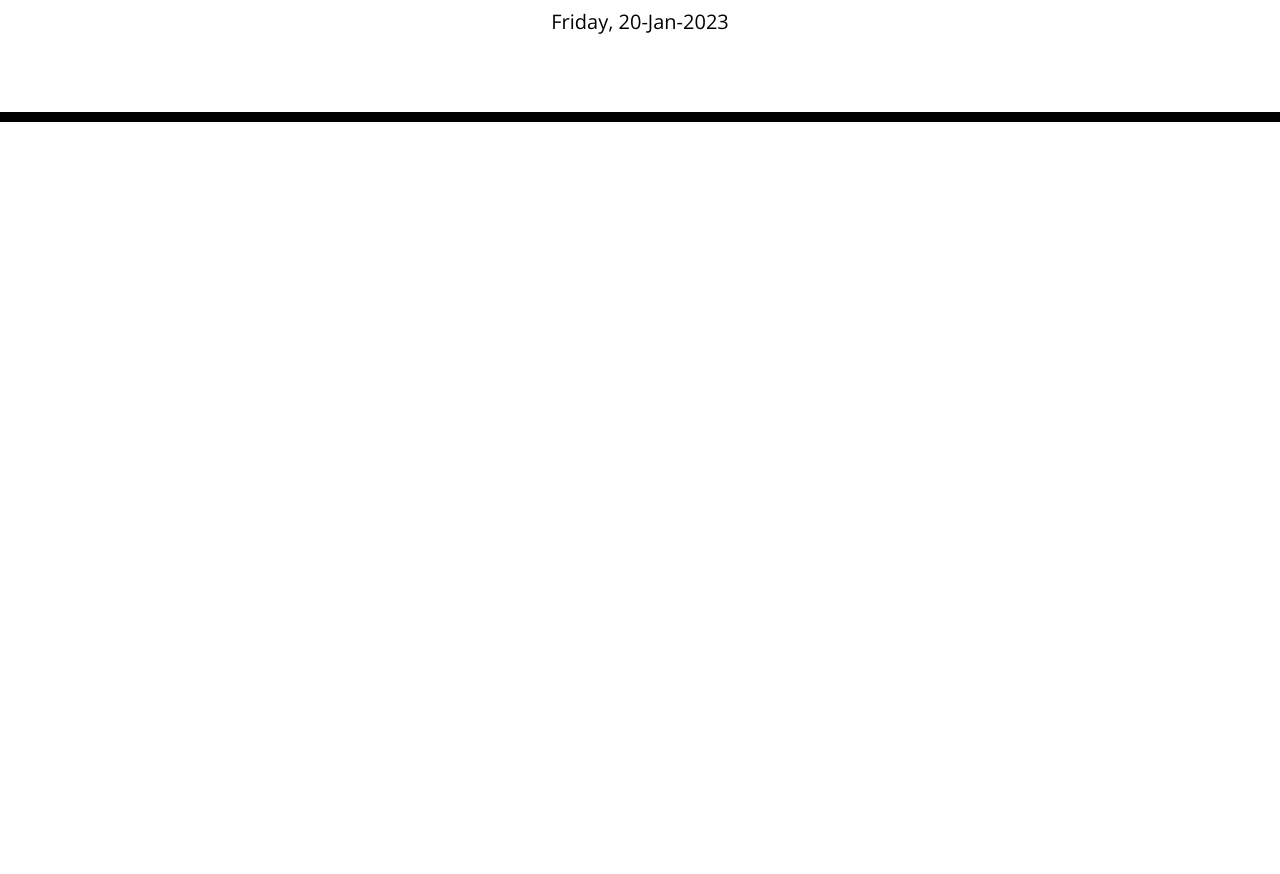
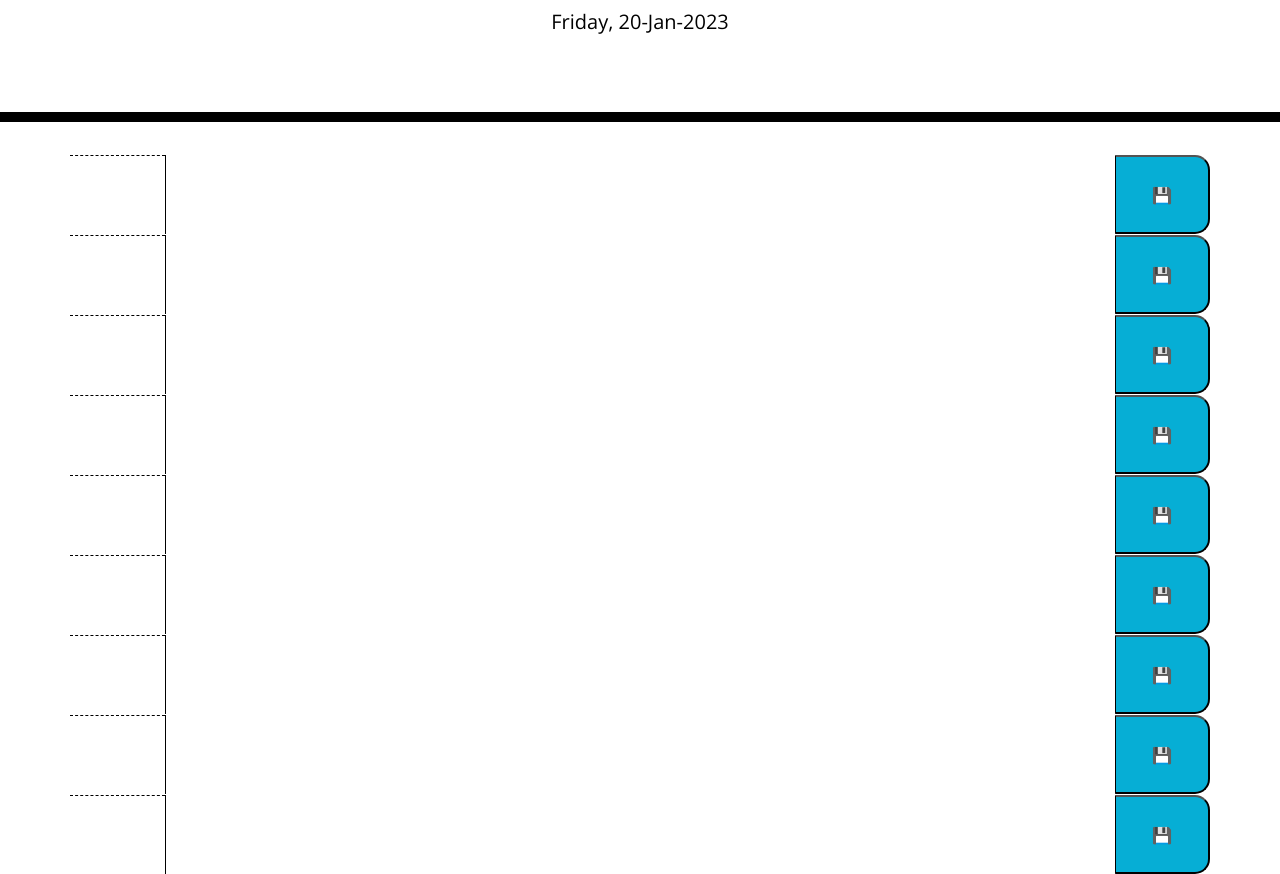
Before and after one commit to maijako/planner-app, a plain HTML site: page index.html in a window 1280 px wide. Shown: the part 182-1056 px from the top of the page. Before the commit the page ends 800 px from the top, so only its background shows below. Drawn offline with nearby package versions, Linux system fonts and the light colour scheme; files that its build step writes are made by us from their sources.

Commit message:
added timeblocks to html

```diff
--- a/assets/index.js
+++ b/assets/index.js
@@ -1,3 +1,3 @@
-//placeholder js file might not need it
+//The current date in the jumbotron
 var currentDay = moment().format('dddd, DD-MMM-YYYY');
 $("#currentDay").text(currentDay);
--- a/index.html
+++ b/index.html
@@ -18,7 +18,7 @@
       href="https://fonts.googleapis.com/css?family=Open+Sans&display=swap"
       rel="stylesheet"
     />
-    <link rel="stylesheet" href="style.css" />
+    <link rel="stylesheet" href="./assets/style.css" />
     <title>Work Day Scheduler</title>
   </head>
 
@@ -30,11 +30,87 @@
     </header>
     <div class="container">
       <!-- Timeblocks go here -->
+      <div class="time-block">
+        <div class="row">
+          <div class="col-1 hour"></div>
+          <textarea class="col-10 description"></textarea>
+          <button class="col-1 saveBtn">💾</button>
+        </div>
+      </div>
+
+      <div class="time-block">
+        <div class="row">
+          <div class="col-1 hour"></div>
+          <textarea class="col-10 description"></textarea>
+          <button class="col-1 saveBtn">💾</button>
+        </div>
+      </div>
+
+      <div class="time-block">
+        <div class="row">
+          <div class="col-1 hour"></div>
+          <textarea class="col-10 description"></textarea>
+          <button class="col-1 saveBtn">💾</button>
+        </div>
+      </div>
+
+      <div class="time-block">
+        <div class="row">
+          <div class="col-1 hour"></div>
+          <textarea class="col-10 description"></textarea>
+          <button class="col-1 saveBtn">💾</button>
+        </div>
+      </div>
+
+      <div class="time-block">
+        <div class="row">
+          <div class="col-1 hour"></div>
+          <textarea class="col-10 description"></textarea>
+          <button class="col-1 saveBtn">💾</button>
+        </div>
+      </div>
+
+      <div class="time-block">
+        <div class="row">
+          <div class="col-1 hour"></div>
+          <textarea class="col-10 description"></textarea>
+          <button class="col-1 saveBtn">💾</button>
+        </div>
+      </div>
+
+      <div class="time-block">
+        <div class="row">
+          <div class="col-1 hour"></div>
+          <textarea class="col-10 description"></textarea>
+          <button class="col-1 saveBtn">💾</button>
+        </div>
+      </div>
+
+      <div class="time-block">
+        <div class="row">
+          <div class="col-1 hour"></div>
+          <textarea class="col-10 description"></textarea>
+          <button class="col-1 saveBtn">💾</button>
+        </div>
+      </div>
+
+      <div class="time-block">
+        <div class="row">
+          <div class="col-1 hour"></div>
+          <textarea class="col-10 description"></textarea>
+          <button class="col-1 saveBtn">💾</button>
+        </div>
+      </div>
+
+
+
+
+
+
     </div>
 
     <script src="https://cdnjs.cloudflare.com/ajax/libs/jquery/3.2.1/jquery.min.js"></script>
     <script src="https://cdnjs.cloudflare.com/ajax/libs/moment.js/2.24.0/moment.min.js"></script>
-    <!--placeholder link below might not need it-->
     <script src = "./assets/index.js"></script>
   </body>
 </html>
```
